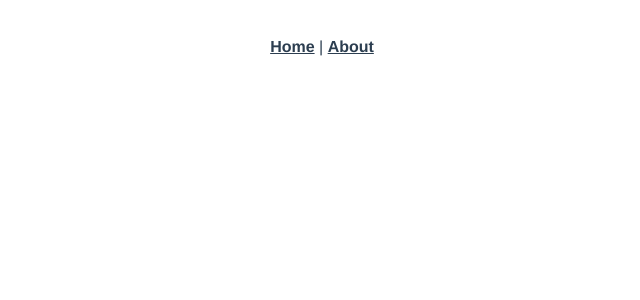
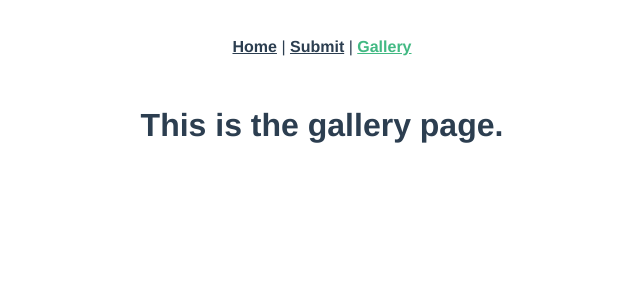
Before and after one commit to redxtech/ryandoedelmemories.com, a Vue app: page /gallery in a window 1280 px wide. Shown: the top 300 px of the page, without its empty margins (318-958 px from the left). Built offline with nearby package versions, Linux system fonts and the light colour scheme.

Commit message:
start converting to actual site

```diff
--- a/src/App.vue
+++ b/src/App.vue
@@ -2,7 +2,8 @@
   <div id="app">
     <div id="nav">
       <router-link to="/">Home</router-link> |
-      <router-link to="/about">About</router-link>
+      <router-link to="/submit">Submit</router-link> |
+      <router-link to="/gallery">Gallery</router-link>
     </div>
     <router-view/>
   </div>
--- a/src/router.js
+++ b/src/router.js
@@ -14,12 +14,14 @@ export default new Router({
       component: Home
     },
     {
-      path: '/about',
-      name: 'about',
-      // route level code-splitting
-      // this generates a separate chunk (about.[hash].js) for this route
-      // which is lazy-loaded when the route is visited.
-      component: () => import(/* webpackChunkName: "about" */ './views/About.vue')
+      path: '/submit',
+      name: 'submit',
+      component: () => import(/* webpackChunkName: "submit" */ './views/Submit.vue')
+    },
+    {
+      path: '/gallery',
+      name: 'gallery',
+      component: () => import(/* webpackChunkName: "gallery" */ './views/Gallery.vue')
     }
   ]
 })
--- a/src/views/About.vue
+++ /dev/null
@@ -1,5 +0,0 @@
-<template>
-  <div class="about">
-    <h1>This is an about page</h1>
-  </div>
-</template>
--- /dev/null
+++ b/src/views/Gallery.vue
@@ -0,0 +1,5 @@
+<template>
+  <div class="gallery">
+    <h1>This is the gallery page.</h1>
+  </div>
+</template>
--- a/src/views/Home.vue
+++ b/src/views/Home.vue
@@ -1,6 +1,6 @@
 <template>
   <div class="home">
-    <img alt="Vue logo" src="../assets/logo.png">
+    <img alt="Ryan Playing Football" src="../assets/ryan.jpg">
     <HelloWorld msg="Welcome to Your Vue.js App"/>
   </div>
 </template>
--- /dev/null
+++ b/src/views/Submit.vue
@@ -0,0 +1,5 @@
+<template>
+  <div class="submit">
+    <h1>This is the submit page.</h1>
+  </div>
+</template>
```
Also changed, not shown: src/assets/logo.png (deleted), src/assets/ryan.jpg (added).
